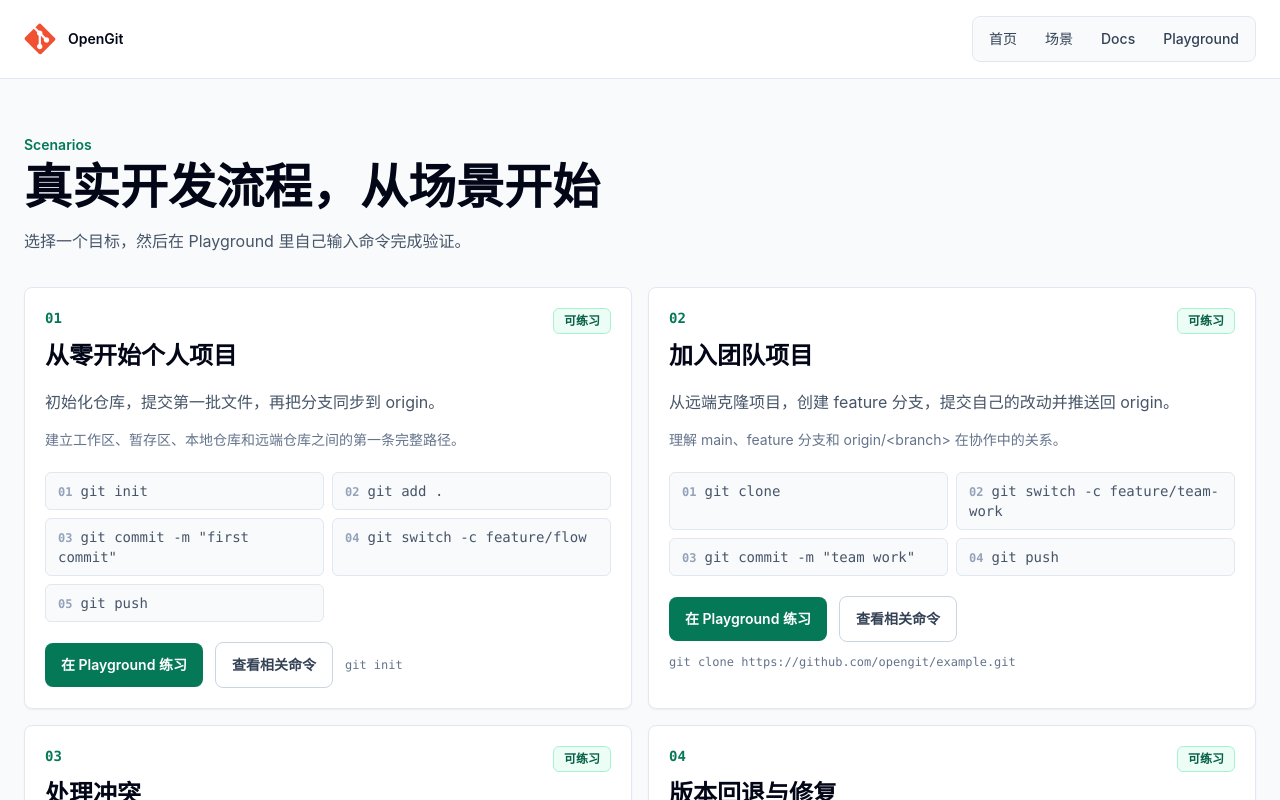
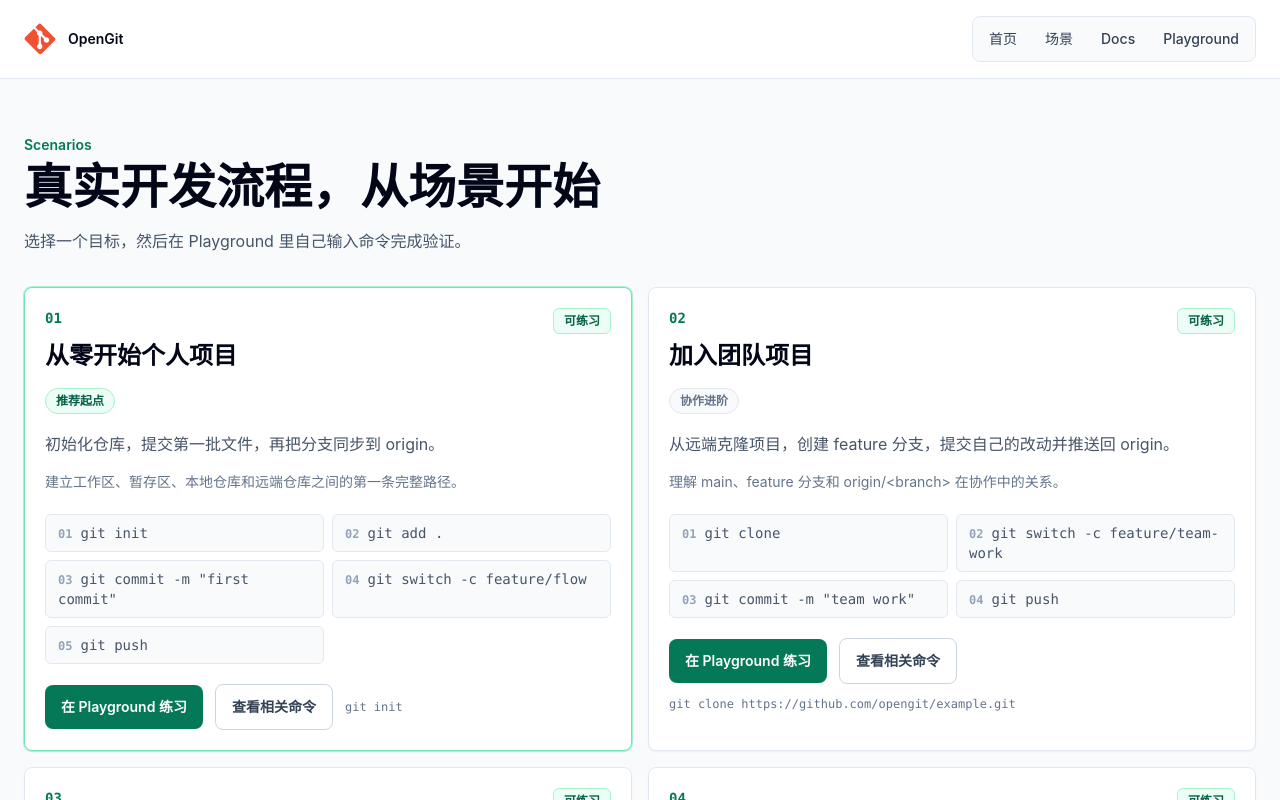
Before and after one commit to Antonio-bamao/OpenGit, a Next.js app: page /scenarios in a window 1280 px wide. Shown: the top 800 px of the page. Built offline with nearby package versions, Linux system fonts and the light colour scheme.

Commit message:
feat: implement command documentation detail page and scenario catalog view

```diff
--- a/src/app/docs/[slug]/page.tsx
+++ b/src/app/docs/[slug]/page.tsx
@@ -4,6 +4,7 @@ import { AppHeader } from "@/components/layout/AppHeader";
 import {
   getAllCommandDocSlugs,
   getCommandDocBySlug,
+  getFeaturedScenarioMeta,
   getGroupedCommandDocs,
   getPracticeGuidanceForCommandDoc
 } from "@/lib/git-docs";
@@ -26,6 +27,7 @@ export default function CommandDocDetailPage({ params }: CommandDocDetailPagePro
   }
 
   const practiceGuidance = getPracticeGuidanceForCommandDoc(doc.id);
+  const practicePriority = practiceGuidance ? getFeaturedScenarioMeta(practiceGuidance.scenario.id) : undefined;
   const siblingCommands =
     getGroupedCommandDocs()
       .find((group) => group.id === doc.category)
@@ -65,6 +67,19 @@ export default function CommandDocDetailPage({ params }: CommandDocDetailPagePro
                 <p className="text-xs font-semibold uppercase tracking-[0.18em] text-emerald-700">
                   Recommended Flow
                 </p>
+                {practicePriority ? (
+                  <div className="mt-3 flex flex-wrap items-center gap-2">
+                    <span
+                      className={`rounded-full px-2.5 py-1 text-xs font-semibold ${
+                        practicePriority.emphasis === "primary"
+                          ? "border border-emerald-200 bg-white text-emerald-800"
+                          : "border border-emerald-200 bg-emerald-100 text-emerald-900"
+                      }`}
+                    >
+                      {practicePriority.badge}
+                    </span>
+                  </div>
+                ) : null}
                 <h2 className="mt-3 text-lg font-semibold text-slate-950">
                   适合从「{practiceGuidance.scenario.title}」进入
                 </h2>
--- a/src/app/scenarios/page.tsx
+++ b/src/app/scenarios/page.tsx
@@ -1,6 +1,6 @@
 import Link from "next/link";
 import { AppHeader } from "@/components/layout/AppHeader";
-import { getDocsHrefForCommandInput } from "@/lib/git-docs";
+import { getDocsHrefForCommandInput, getFeaturedScenarioMeta } from "@/lib/git-docs";
 import { scenarioCatalog } from "@/lib/git-sim/scenario-catalog";
 
 export default function ScenariosPage() {
@@ -19,12 +19,17 @@ export default function ScenariosPage() {
         </div>
 
         <div className="mt-8 grid gap-4 lg:grid-cols-2">
-          {scenarioCatalog.map((scenario, index) => (
+          {scenarioCatalog.map((scenario, index) => {
+            const featuredMeta = getFeaturedScenarioMeta(scenario.id);
+
+            return (
             <article
               key={scenario.id}
-              className={`motion-fade-up rounded-lg border border-slate-200 bg-white p-5 shadow-sm transition duration-200 hover:-translate-y-1 hover:border-emerald-300 hover:shadow-[0_18px_40px_rgba(15,23,42,0.10)] ${
-                index % 2 === 1 ? "motion-delay-1" : ""
-              }`}
+              className={`motion-fade-up rounded-lg border bg-white p-5 shadow-sm transition duration-200 hover:-translate-y-1 hover:shadow-[0_18px_40px_rgba(15,23,42,0.10)] ${
+                featuredMeta?.emphasis === "primary"
+                  ? "border-emerald-300 ring-1 ring-emerald-200 hover:border-emerald-400"
+                  : "border-slate-200 hover:border-emerald-300"
+              } ${index % 2 === 1 ? "motion-delay-1" : ""}`}
             >
               <div className="flex flex-wrap items-start justify-between gap-3">
                 <div className="min-w-0">
@@ -43,6 +48,20 @@ export default function ScenariosPage() {
                   {scenario.statusLabel}
                 </span>
               </div>
+
+              {featuredMeta ? (
+                <div className="mt-4 flex flex-wrap items-center gap-2 text-xs">
+                  <span
+                    className={`rounded-full px-2.5 py-1 font-semibold ${
+                      featuredMeta.emphasis === "primary"
+                        ? "border border-emerald-200 bg-emerald-50 text-emerald-800"
+                        : "border border-slate-200 bg-slate-50 text-slate-500"
+                    }`}
+                  >
+                    {featuredMeta.badge}
+                  </span>
+                </div>
+              ) : null}
 
               <p className="mt-4 leading-7 text-slate-600">{scenario.summary}</p>
               <p className="mt-3 text-sm leading-6 text-slate-500">{scenario.objective}</p>
@@ -83,7 +102,7 @@ export default function ScenariosPage() {
                 <span className="font-mono text-xs text-slate-500">{scenario.primaryCommand}</span>
               </div>
             </article>
-          ))}
+          )})}
         </div>
       </section>
     </main>
--- a/src/lib/git-docs.ts
+++ b/src/lib/git-docs.ts
@@ -331,6 +331,10 @@ export function getPracticeGuidanceForCommandDoc(docId: string): PracticeGuidanc
   };
 }
 
+export function getFeaturedScenarioMeta(scenarioId: string) {
+  return featuredScenarioMeta.find((entry) => entry.id === scenarioId);
+}
+
 export function getFeaturedDocScenarios(): FeaturedDocScenario[] {
   const featuredScenarioMeta = [
     { id: "solo-project", badge: "推荐起点", emphasis: "primary" as const },
```
Also changed, not shown: .context/current-status.md, .context/task-breakdown.md, .context/work-log.md, 1 other file (tests, documents, lock files or other folders).
